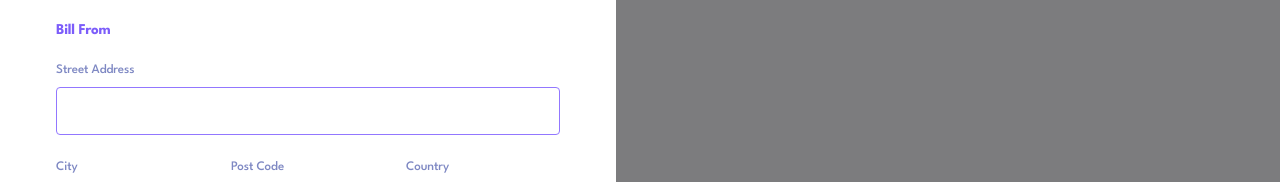
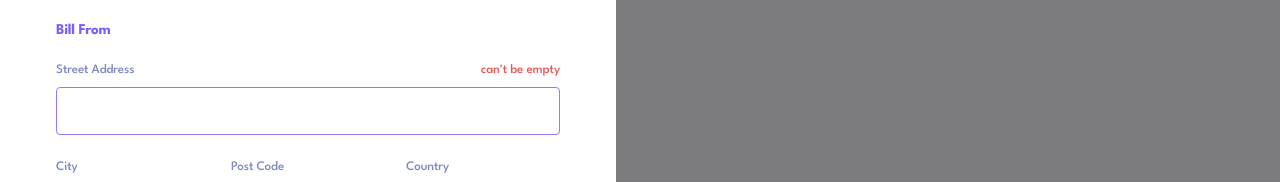
Before and after one commit to dbslapitan/fem-invoice, an Angular app: page /invoices in a window 1280 px wide. Both pictures are taken after a click on the button "New Invoice". Shown: the part 183-365 px from the top of the page. Built offline with nearby package versions, Linux system fonts and the light colour scheme; no server answers.

Commit message:
Fix error display when form is invalid and items are empty

```diff
--- a/src/app/invoices-home/edit-invoice-dialog/edit-invoice-dialog-tablet.component.css
+++ b/src/app/invoices-home/edit-invoice-dialog/edit-invoice-dialog-tablet.component.css
@@ -18,7 +18,7 @@
   }
 
   .bottom-spacer{
-    display: none;
+    height: 2.9375rem;
   }
 
   .scrollable {
--- a/src/app/invoices-home/edit-invoice-dialog/edit-invoice-dialog.component.css
+++ b/src/app/invoices-home/edit-invoice-dialog/edit-invoice-dialog.component.css
@@ -158,6 +158,7 @@ li > label:hover{
   flex-wrap: wrap;
   width: 100%;
   margin-top: 1.5625rem;
+  justify-content: space-between;
 }
 
 .input-container.dropdown > .payment-term-menu:hover,
@@ -193,6 +194,14 @@ li > label:hover{
 
 .input-container > label{
   color: var(--item-name);
+  font-size: 0.8125rem;
+  font-weight: 500;
+  line-height: 1.15385;
+  letter-spacing: -0.00625rem;
+  margin: 0 0 0.5625rem 0;
+}
+
+.input-container > .error-message{
   font-size: 0.8125rem;
   font-weight: 500;
   line-height: 1.15385;
--- a/src/app/invoices-home/edit-invoice-dialog/edit-invoice-dialog.component.html
+++ b/src/app/invoices-home/edit-invoice-dialog/edit-invoice-dialog.component.html
@@ -10,6 +10,7 @@
     <h4>Bill From</h4>
     <div class="input-container">
       <label for="senderStreet">Street Address</label>
+      <p class="error-message">can't be empty</p>
       <input id="senderStreet" type="text" formControlName="senderStreet">
     </div>
 
```
